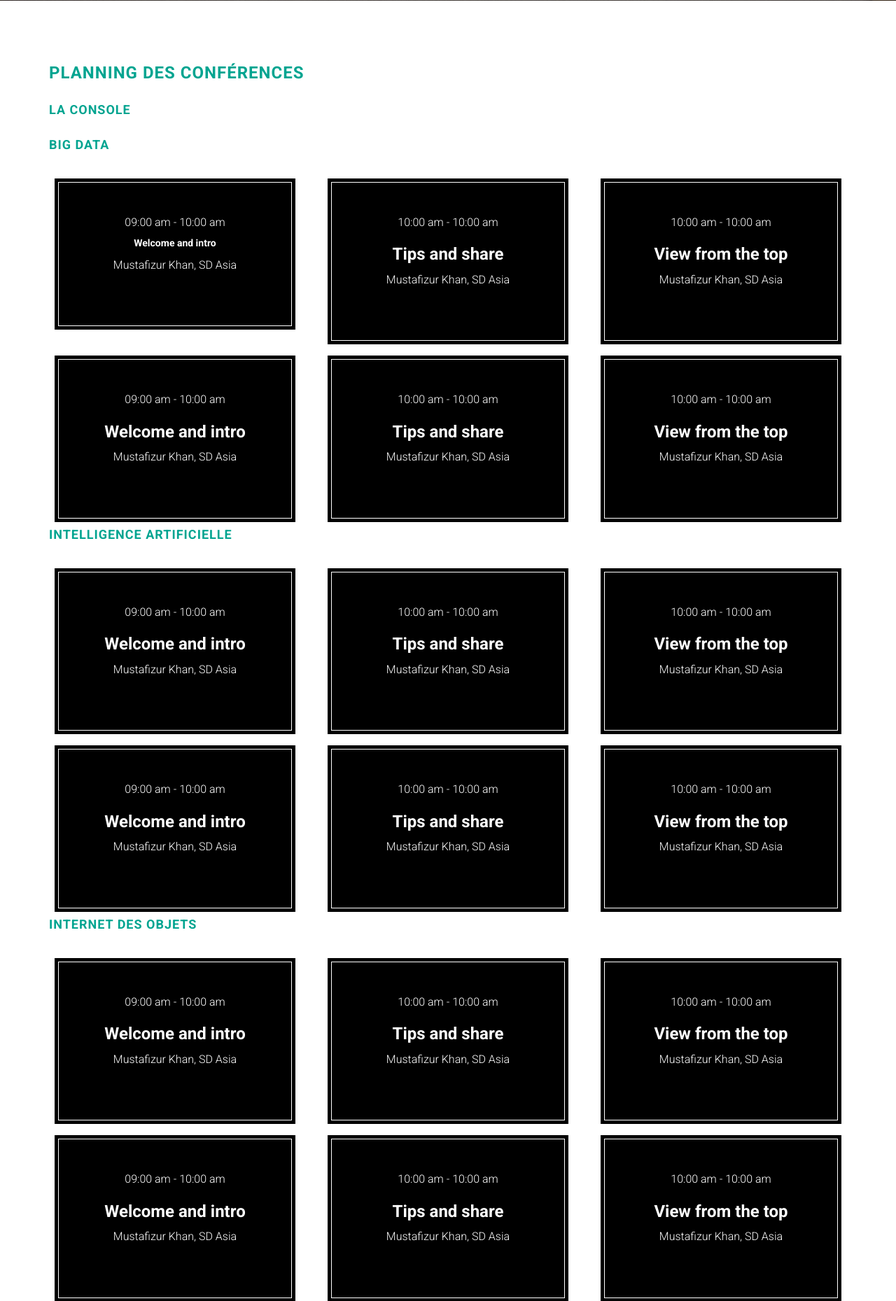
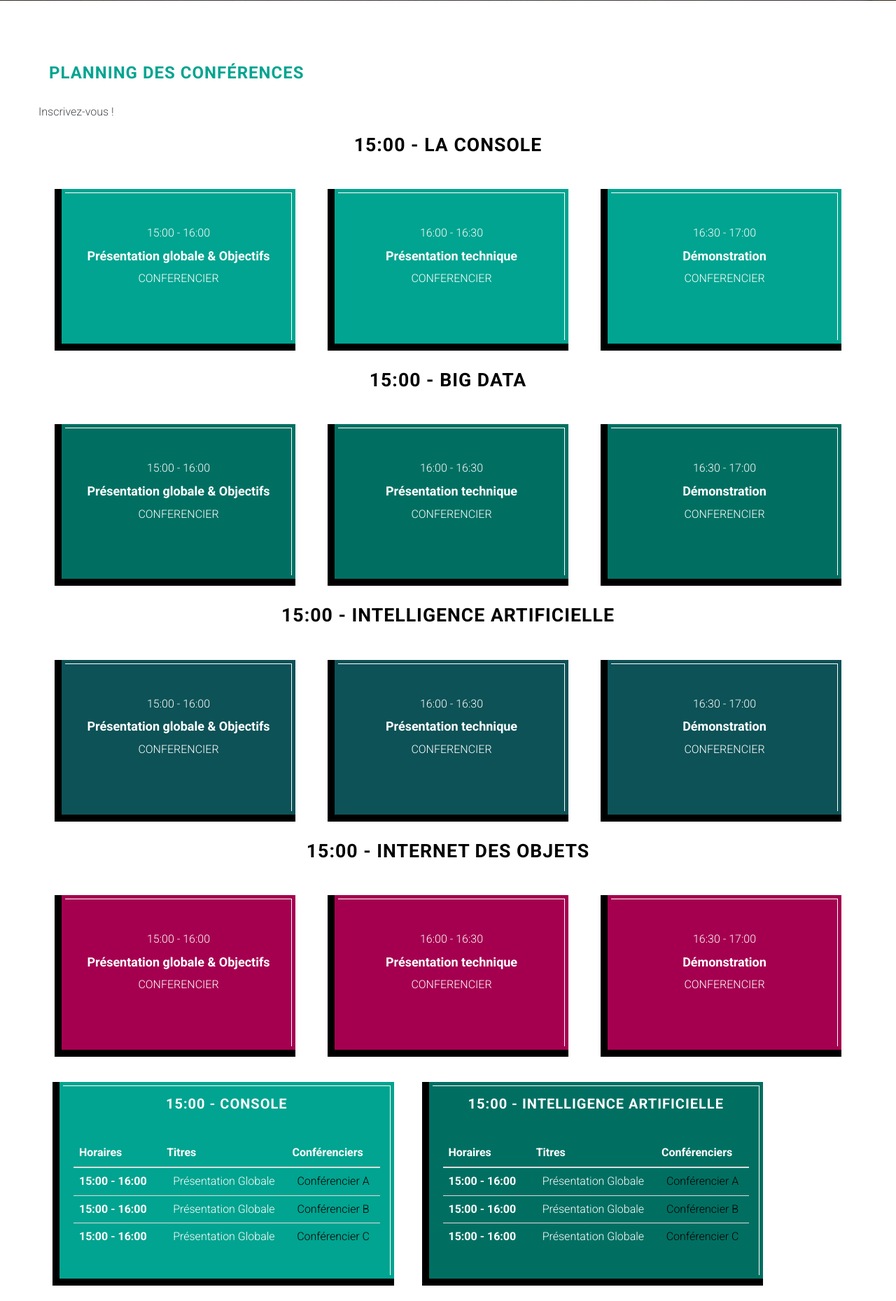
Before and after one commit to gomab/MSIA18-CONF, a PHP site: page / in a window 1280 px wide. Shown: the part 1781-3640 px from the top of the page at 70% size. Run offline with PHP 8.4, Linux system fonts and the light colour scheme; some libraries are stand-ins or nearby versions.

Commit message:
ORGANISATION + MAJ

```diff
--- a/assets/css/main.css
+++ b/assets/css/main.css
@@ -455,14 +455,24 @@ ul li {
 /*
  * 6.6 Section: Schedule
  */
+.schedule .subject {
+  margin-bottom: 20px;
+  margin-top: 20px;
+}
 
+.schedule h4 {
+  text-align: center;
+  font-size: 20pt;
+  margin-bottom: 30pt;
+  color: #000;
+}
 .schedule-box {
   position: relative;
-  background-color: #000;
-  color: #fff;
   text-align: center;
   padding: 50px 0;
   margin: 25px 0 0;
+  border-left: 10px solid #000;
+  border-bottom: 10px solid #000;
 }
 .schedule-box::before {
   content: '';
@@ -471,8 +481,77 @@ ul li {
   right: 5px;
   bottom: 5px;
   left: 5px;
-  border: 1px solid #fff;
+  border-right: 1px solid #fff;
+  border-top: 1px solid #fff;
 }
+.schedule-box h5 {
+  font-size: large;
+  color : #FFF;
+}
+
+.schedule .subject.subjA .schedule-box {
+  background-color: #00a490  ;
+  color: #fff;
+}
+
+.schedule .subject.subjB .schedule-box {
+  background-color: #006f62  ;
+  color: #fff;
+}
+
+.schedule .subject.subjC .schedule-box{
+  background-color: #0d5257;
+  color: #fff;
+}
+
+.schedule .subject.subjD .schedule-box {
+  background-color: #a50050;
+  color: #fff;
+}
+
+/* Deuxième conf*/
+
+.TESTSCHEDULE .schedule-box {
+  position: relative;
+  text-align: center;
+  padding: 20px;
+  margin-left: 20px;
+  margin-right: 20px;
+  border-left: 10px solid #000;
+  border-bottom: 10px solid #000;
+}
+
+.schedule .TESTSCHEDULE .schedule-box.subjectA {
+  background-color: #00a490  ;
+  color: #fff;
+}
+
+.schedule .TESTSCHEDULE .schedule-box.subjectB{
+  background-color: #006f62  ;
+  color: #fff;
+}
+
+.schedule .TESTSCHEDULE .schedule-box.subjectC{
+  background-color: #0d5257;
+  color: #fff;
+}
+
+.schedule .TESTSCHEDULE .schedule-box.subjectD{
+  background-color: #a50050;
+  color: #fff;
+}
+.schedule .TESTSCHEDULE h4 {
+  text-align: center;
+  font-size: 20pt;
+  margin-bottom: 30pt;
+  color: #FFF ;
+  font-size: 20px;
+}
+
+
+
+
+
 
 /*
  * 6.7 Section: Partenaires
--- a/index.html
+++ b/index.html
@@ -62,9 +62,7 @@
 
             <h2><a data-scroll href="#about">voir les themes</a></h2>
 
-            <a class="btn btn-white" data-scroll href="#registration">Rejoignez-Nous  </a>
-
-             <a class="btn btn-white" data-scroll href="#registration">Voir la video</a>
+            <a class="btn btn-white" data-scroll href="https://www.eventbrite.com/e/test-msi-tickets-127446189985?ref=elink">Rejoignez-Nous  </a>
 
         </div>
     </header>
@@ -189,199 +187,231 @@
             <div class="row">
                 <div class="col-md-12">
                     <h3 class="section-title">Planning des conf&eacute;rences</h3>
+
                 </div>
             </div>
             <div class="row">
-                <div class="col-md-12">
-                    <h4 class="section-title">LA CONSOLE</h4>
+                <a href="https://www.eventbrite.com/e/test-msi-tickets-127446189985?ref=elink" target="_blank" style="color:#45494E">Inscrivez-vous ! </a>
             </div>
-            </div>
+            <div class="subject subjA">
                     <div class="row">
                         <div class="col-md-12">
-                    <h4 class="section-title">BIG DATA</h4>
+                            <h4 class="section-title"><time datetime="15:00">15:00 </time> - LA CONSOLE</h4>
                         </div>
                     </div>
                     <div class="row">
                         <div class="col-md-4 col-sm-6">
                             <div class="schedule-box">
                                 <div class="time">
-                            <time datetime="09:00">09:00 am</time> - <time datetime="22:00">10:00 am</time>
+                                    <time datetime="15:00">15:00 </time> - <time datetime="16:00">16:00</time>
                                 </div>
-                        <h5>Welcome and intro</h5>
-                        <p>Mustafizur Khan, SD Asia</p>
+                                <h5>Présentation globale & Objectifs</h5>
+                                <p>CONFERENCIER</p>
                             </div>
                         </div>
                         <div class="col-md-4 col-sm-6">
                             <div class="schedule-box">
                                 <div class="time">
-                            <time datetime="10:00">10:00 am</time> - <time datetime="22:00">10:00 am</time>
+                                    <time datetime="16:00">16:00</time> - <time datetime="16:30">16:30</time>
                                 </div>
-                        <h3>Tips and share</h3>
-                        <p>Mustafizur Khan, SD Asia</p>
+                                <h5>Présentation technique</h5>
+                                <p>CONFERENCIER</p>
                             </div>
                         </div>
                         <div class="col-md-4 col-sm-6">
                             <div class="schedule-box">
                                 <div class="time">
-                            <time datetime="10:00">10:00 am</time> - <time datetime="22:00">10:00 am</time>
+                                    <time datetime="16:30">16:30 </time> - <time datetime="17:00">17:00</time>
                                 </div>
-                        <h3>View from the top</h3>
-                        <p>Mustafizur Khan, SD Asia</p>
+                                <h5>Démonstration</h5>
+                                <p>CONFERENCIER</p>
                             </div>
                         </div>
                     </div>
+
+            </div>
+
+            <div class="subject subjB">
+                    <div class="row">
+                        <div class="col-md-12">
+                            <h4 class="section-title"><time datetime="15:00">15:00 </time> - BIG DATA</h4>
+                        </div>
+                    </div>
+
                     <div class="row">
                         <div class="col-md-4 col-sm-6">
                             <div class="schedule-box">
                                 <div class="time">
-                            <time datetime="09:00">09:00 am</time> - <time datetime="22:00">10:00 am</time>
+                                    <time datetime="15:00">15:00 </time> - <time datetime="16:00">16:00</time>
                                 </div>
-                        <h3>Welcome and intro</h3>
-                        <p>Mustafizur Khan, SD Asia</p>
+                                <h5>Présentation globale & Objectifs</h5>
+                                <p>CONFERENCIER</p>
                             </div>
                         </div>
                         <div class="col-md-4 col-sm-6">
                             <div class="schedule-box">
                                 <div class="time">
-                            <time datetime="10:00">10:00 am</time> - <time datetime="22:00">10:00 am</time>
+                                    <time datetime="16:00">16:00</time> - <time datetime="16:30">16:30</time>
                                 </div>
-                        <h3>Tips and share</h3>
-                        <p>Mustafizur Khan, SD Asia</p>
+                                <h5>Présentation technique</h5>
+                                <p>CONFERENCIER</p>
                             </div>
                         </div>
                         <div class="col-md-4 col-sm-6">
                             <div class="schedule-box">
                                 <div class="time">
-                            <time datetime="10:00">10:00 am</time> - <time datetime="22:00">10:00 am</time>
+                                    <time datetime="16:30">16:30 </time> - <time datetime="17:00">17:00</time>
                                 </div>
-                        <h3>View from the top</h3>
-                        <p>Mustafizur Khan, SD Asia</p>
+                                <h5>Démonstration</h5>
+                                <p>CONFERENCIER</p>
                             </div>
                         </div>
                     </div>
+
+            </div>
+                <div class="subject subjC">
                     <div class="row">
                         <div class="col-md-12">
-                    <h4 class="section-title">Intelligence Artificielle</h4>
+                            <h4 class="section-title"><time datetime="15:00">15:00 </time> - Intelligence Artificielle</h4>
                         </div>
                     </div>
+
                     <div class="row">
                         <div class="col-md-4 col-sm-6">
                             <div class="schedule-box">
                                 <div class="time">
-                            <time datetime="09:00">09:00 am</time> - <time datetime="22:00">10:00 am</time>
+                                    <time datetime="15:00">15:00 </time> - <time datetime="16:00">16:00</time>
                                 </div>
-                        <h3>Welcome and intro</h3>
-                        <p>Mustafizur Khan, SD Asia</p>
+                                <h5>Présentation globale & Objectifs</h5>
+                                <p>CONFERENCIER</p>
                             </div>
                         </div>
                         <div class="col-md-4 col-sm-6">
                             <div class="schedule-box">
                                 <div class="time">
-                            <time datetime="10:00">10:00 am</time> - <time datetime="22:00">10:00 am</time>
+                                    <time datetime="16:00">16:00</time> - <time datetime="16:30">16:30</time>
                                 </div>
-                        <h3>Tips and share</h3>
-                        <p>Mustafizur Khan, SD Asia</p>
+                                <h5>Présentation technique</h5>
+                                <p>CONFERENCIER</p>
                             </div>
                         </div>
                         <div class="col-md-4 col-sm-6">
                             <div class="schedule-box">
                                 <div class="time">
-                            <time datetime="10:00">10:00 am</time> - <time datetime="22:00">10:00 am</time>
+                                    <time datetime="16:30">16:30 </time> - <time datetime="17:00">17:00</time>
                                 </div>
-                        <h3>View from the top</h3>
-                        <p>Mustafizur Khan, SD Asia</p>
+                                <h5>Démonstration</h5>
+                                <p>CONFERENCIER</p>
                             </div>
                         </div>
                     </div>
+                </div>
+                <div class="subject subjD">
+                    <div class="row">
+                        <div class="col-md-12">
+                            <h4 class="section-title"><time datetime="15:00">15:00 </time> - Internet des Objets</h4>
+                        </div>
+                    </div>
+
                     <div class="row">
                         <div class="col-md-4 col-sm-6">
                             <div class="schedule-box">
                                 <div class="time">
-                            <time datetime="09:00">09:00 am</time> - <time datetime="22:00">10:00 am</time>
+                                    <time datetime="15:00">15:00 </time> - <time datetime="16:00">16:00</time>
                                 </div>
-                        <h3>Welcome and intro</h3>
-                        <p>Mustafizur Khan, SD Asia</p>
+                                <h5>Présentation globale & Objectifs</h5>
+                                <p>CONFERENCIER</p>
                             </div>
                         </div>
                         <div class="col-md-4 col-sm-6">
                             <div class="schedule-box">
                                 <div class="time">
-                            <time datetime="10:00">10:00 am</time> - <time datetime="22:00">10:00 am</time>
+                                    <time datetime="16:00">16:00</time> - <time datetime="16:30">16:30</time>
                                 </div>
-                        <h3>Tips and share</h3>
-                        <p>Mustafizur Khan, SD Asia</p>
+                                <h5>Présentation technique</h5>
+                                <p>CONFERENCIER</p>
                             </div>
                         </div>
                         <div class="col-md-4 col-sm-6">
                             <div class="schedule-box">
                                 <div class="time">
-                            <time datetime="10:00">10:00 am</time> - <time datetime="22:00">10:00 am</time>
+                                    <time datetime="16:30">16:30 </time> - <time datetime="17:00">17:00</time>
                                 </div>
-                        <h3>View from the top</h3>
-                        <p>Mustafizur Khan, SD Asia</p>
+                                <h5>Démonstration</h5>
+                                <p>CONFERENCIER</p>
                             </div>
                         </div>
                     </div>
+                    </div>
+                    <div class="TESTSCHEDULE">
+                        <div class="row">
+                          <div class="col-md-5 col-sm-5 schedule-box subjectA">
                             <div class="row">
                                 <div class="col-md-12">
-                    <h4 class="section-title">Internet des Objets</h4>
+                                    <h4 class="section-title"><time datetime="15:00">15:00 </time> - CONSOLE </h4>
                                 </div>
                             </div>
+                            <table class="table table-dark">
+                                <thead>
+                                  <tr>
+                                    <th scope="col">Horaires</th>
+                                    <th scope="col">Titres</th>
+                                    <th scope="col">Conférenciers</th>
+                                  </tr>
+                                </thead>
+                                <tbody>
+                                  <tr>
+                                    <th scope="row"><time datetime="15:00">15:00 </time> - <time datetime="16:00">16:00</time></th>
+                                    <td>Présentation Globale</td>
+                                    <td><a href="#">Conférencier A</a></td>
+
+                                  </tr>
+                                  <tr>
+                                    <th scope="row"><time datetime="15:00">15:00 </time> - <time datetime="16:00">16:00</time></th>
+                                    <td>Présentation Globale</td>
+                                    <td><a href="#">Conférencier B</a></td>
+                                  </tr>
+                                  <tr>
+                                    <th scope="row"><time datetime="15:00">15:00 </time> - <time datetime="16:00">16:00</time></th>
+                                    <td>Présentation Globale</td>
+                                    <td><a href="#">Conférencier C</a></td>
+                                  </tr>
+                                </tbody>
+                              </table>
+                          </div>
+                          <div class="col-md-5 col-sm-6 schedule-box subjectB">
                             <div class="row">
-                <div class="col-md-4 col-sm-6">
-                    <div class="schedule-box">
-                        <div class="time">
-                            <time datetime="09:00">09:00 am</time> - <time datetime="22:00">10:00 am</time>
-                        </div>
-                        <h3>Welcome and intro</h3>
-                        <p>Mustafizur Khan, SD Asia</p>
+                                <div class="col-md-12">
+                                    <h4 class="section-title"><time datetime="15:00">15:00 </time> - Intelligence Artificielle</h4>
                                 </div>
                             </div>
-                <div class="col-md-4 col-sm-6">
-                    <div class="schedule-box">
-                        <div class="time">
-                            <time datetime="10:00">10:00 am</time> - <time datetime="22:00">10:00 am</time>
-                        </div>
-                        <h3>Tips and share</h3>
-                        <p>Mustafizur Khan, SD Asia</p>
-                    </div>
-                </div>
-                <div class="col-md-4 col-sm-6">
-                    <div class="schedule-box">
-                        <div class="time">
-                            <time datetime="10:00">10:00 am</time> - <time datetime="22:00">10:00 am</time>
-                        </div>
-                        <h3>View from the top</h3>
-                        <p>Mustafizur Khan, SD Asia</p>
-                    </div>
-                </div>
-            </div>
-              <div class="row">
-                <div class="col-md-4 col-sm-6">
-                    <div class="schedule-box">
-                        <div class="time">
-                            <time datetime="09:00">09:00 am</time> - <time datetime="22:00">10:00 am</time>
-                        </div>
-                        <h3>Welcome and intro</h3>
-                        <p>Mustafizur Khan, SD Asia</p>
-                    </div>
-                </div>
-                <div class="col-md-4 col-sm-6">
-                    <div class="schedule-box">
-                        <div class="time">
-                            <time datetime="10:00">10:00 am</time> - <time datetime="22:00">10:00 am</time>
-                        </div>
-                        <h3>Tips and share</h3>
-                        <p>Mustafizur Khan, SD Asia</p>
-                    </div>
-                </div>
-                <div class="col-md-4 col-sm-6">
-                    <div class="schedule-box">
-                        <div class="time">
-                            <time datetime="10:00">10:00 am</time> - <time datetime="22:00">10:00 am</time>
-                        </div>
-                        <h3>View from the top</h3>
-                        <p>Mustafizur Khan, SD Asia</p>
+                            <table class="table table-dark">
+                                <thead>
+                                  <tr>
+                                    <th scope="col">Horaires</th>
+                                    <th scope="col">Titres</th>
+                                    <th scope="col">Conférenciers</th>
+                                  </tr>
+                                </thead>
+                                <tbody>
+                                  <tr>
+                                    <th scope="row"><time datetime="15:00">15:00 </time> - <time datetime="16:00">16:00</time></th>
+                                    <td>Présentation Globale</td>
+                                    <td><a href="#">Conférencier A</a></td>
+
+                                  </tr>
+                                  <tr>
+                                    <th scope="row"><time datetime="15:00">15:00 </time> - <time datetime="16:00">16:00</time></th>
+                                    <td>Présentation Globale</td>
+                                    <td><a href="#">Conférencier B</a></td>
+                                  </tr>
+                                  <tr>
+                                    <th scope="row"><time datetime="15:00">15:00 </time> - <time datetime="16:00">16:00</time></th>
+                                    <td>Présentation Globale</td>
+                                    <td><a href="#">Conférencier C</a></td>
+                                  </tr>
+                                </tbody>
+                              </table>
                           </div>
                         </div>
             </div>
```
Lines whose indentation alone changed are shown as unchanged.
